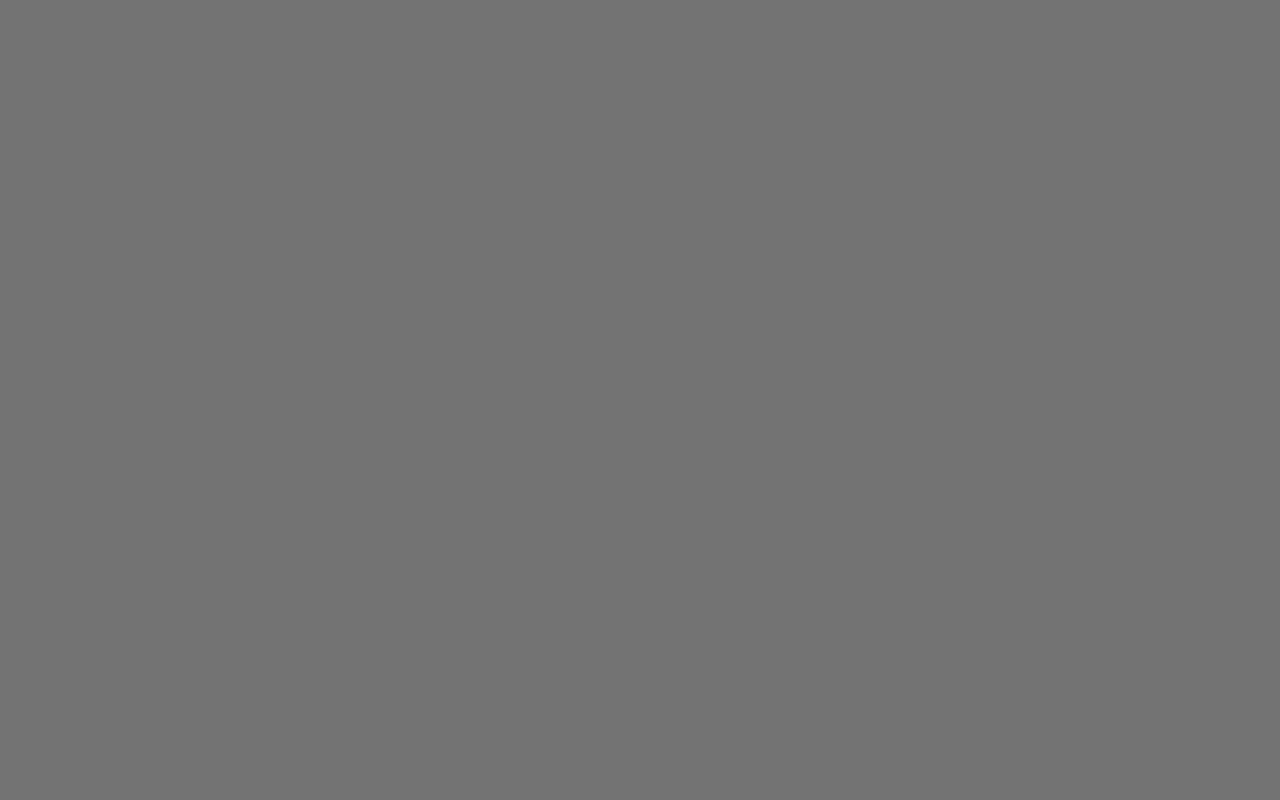
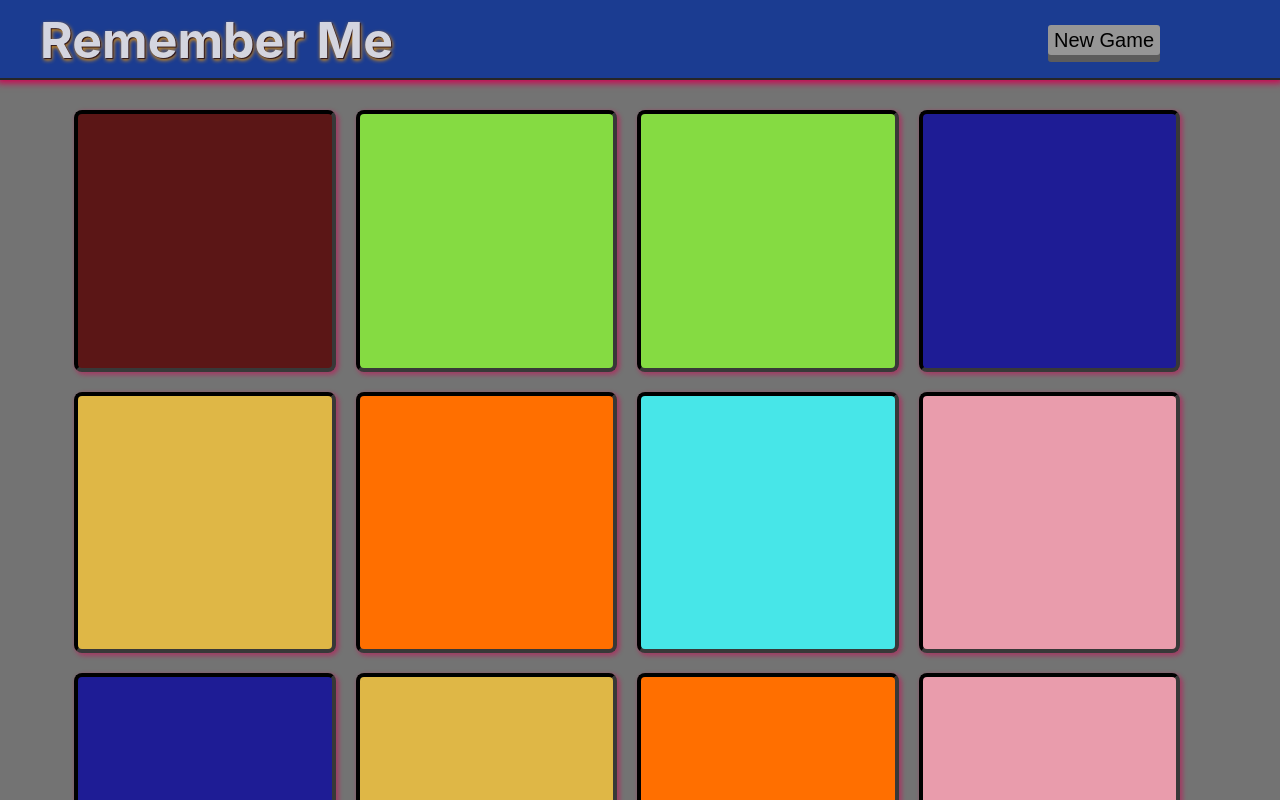
Before and after one commit to halFromIllinois/memory-game, a React (Create React App) app: page / in a window 1280 px wide. Both pictures are taken after a click on the button "START GAME". Shown: the top 800 px of the page. Built offline with nearby package versions, Linux system fonts and the light colour scheme.

Commit message:
game boxes and navbar built

```diff
--- a/public/index.html
+++ b/public/index.html
@@ -19,7 +19,7 @@
       work correctly both with client-side routing and a non-root public URL.
       Learn how to configure a non-root public URL by running `npm run build`.
     -->
-    <title>React App</title>
+    <title>Remember Me</title>
   </head>
   <body>
     <noscript>
--- a/src/components/App.js
+++ b/src/components/App.js
@@ -9,7 +9,8 @@ class App extends Component {
 
   static defaultProps = {
     colors: ["#ff6f00", "#47e6e8", "#6d2ca1", "#e99cac",
-            "#dfb746", "#85db42", "#1e1c95", "#5b1616"]
+            "#dfb746", "#85db42", "#1e1c95", "#5b1616"],
+    appTitle: "Remember Me"
   }
 
   constructor(props){
@@ -79,7 +80,8 @@ class App extends Component {
             <StartGame startGame={this.assignColors}/> :
             <Game
             colors={this.state.assignedColors}
-            newGame={this.assignColors}/>
+            newGame={this.assignColors}
+            appTitle={this.props.appTitle}/>
         }
       </div>
     );
--- /dev/null
+++ b/src/components/Box.js
@@ -0,0 +1,14 @@
+import React from 'react';
+import '../styles/Box.css'
+
+
+const Box = ({color, key}) => {
+  const id = `box${key}`;
+  const style = {backgroundColor: color}
+
+  return(
+    <div id={id} className="Box" style={style}></div>
+  )
+}
+
+export default Box;
--- a/src/components/Game.js
+++ b/src/components/Game.js
@@ -1,13 +1,60 @@
-import React from 'react';
+import React, { Component } from 'react';
 import NavBar from './NavBar';
+import '../styles/Game.css'
+import Box from './Box';
+import PropTypes from 'prop-types';
 
-const Game = ({colors, newGame}) => {
-  return(
-    <div className="Game">
-      <NavBar newGame={newGame}/>
-      {/*render boxes in a method above and return here*/}
-    </div>
-  )
-}
+// const Game = ({colors, newGame, appTitle}) => {
+//   const boxes = colors.map((col, i) => (
+//       <Box
+//       className="Box"
+//       key={i}
+//       color={col} />
+//   ));
+//   return(
+//     <div className="Game">
+//       <NavBar newGame={newGame} appTitle={appTitle}/>
+//       <div className="Game__container">
+//         <div className="Game__box-container">
+//           {boxes}
+//         </div>
+//       </div>
+//     </div>
+//   )
+// }
+//
+// export default Game;
+
+class Game extends Component {
+
+  static propTypes = {
+    colors: PropTypes.array,
+    newGame: PropTypes.func,
+    appTitle: PropTypes.string
+  }
+
+  render() {
+      const boxes = this.props.colors.map((col, i) => (
+          <Box
+          className="Box"
+          key={i}
+          color={col} />
+      ));
+      return(
+        <div className="Game">
+          <NavBar newGame={this.props.newGame}
+                  appTitle={this.props.appTitle}/>
+          <div className="Game__container">
+            <div className="Game__box-container">
+              {boxes}
+            </div>
+          </div>
+        </div>
+      )
+    }
+  }
+
+
+
 
 export default Game;
--- a/src/components/NavBar.js
+++ b/src/components/NavBar.js
@@ -1,8 +1,18 @@
 import React from 'react';
+import '../styles/NavBar.css'
 
-const NavBar = ({newGame}) => {
+const NavBar = ({newGame, appTitle}) => {
   return(
-    <div></div>
+    <div className="NavBar">
+      <h1 className="NavBar__title">{appTitle}</h1>
+      <button
+        onClick={newGame}
+        type="button"
+        className="button NavBar__new-game-button"
+        >
+          New Game
+        </button>
+    </div>
   )
 }
 
--- a/src/styles/App.css
+++ b/src/styles/App.css
@@ -2,4 +2,12 @@
   width: 100vw;
   height: 100vh;
   background-color: rgba(92,92,92,.86);
+  box-sizing: border-box;
 }
+
+html {
+  box-sizing: border-box;
+}
+*, *:before, *:after {
+  box-sizing: inherit;
+}
--- /dev/null
+++ b/src/styles/Box.css
@@ -0,0 +1,12 @@
+
+.Box{
+  /* background-color: #9d9d9d; */
+  margin: 10px;
+  border-radius: 8px;
+  border: inset 4px #383838;
+  box-shadow: 2px 2px 4px 1px rgba(210,0,82,.47);
+}
+
+.Box:hover{
+  cursor: pointer;
+}
--- /dev/null
+++ b/src/styles/Game.css
@@ -0,0 +1,20 @@
+.Game{
+  box-sizing: border-box;
+  position: absolute;
+}
+
+.Game__container{
+  width: 100vw;
+  display: flex;
+  flex-direction: row;
+  justify-content: center;
+}
+
+.Game__box-container{
+  width: 90vw;
+  position: absolute;
+  top: 100px;
+  display: grid;
+  grid-template-columns: 22vw 22vw 22vw 22vw;
+  grid-template-rows: 22vw 22vw 22vw 22vw;
+}
--- /dev/null
+++ b/src/styles/NavBar.css
@@ -0,0 +1,43 @@
+.NavBar{
+  position: fixed;
+  width: 100vw;
+  height: 80px;
+  display: flex;
+  flex-direction: row;
+  justify-content: space-between;
+  background-color: #1b3c91;
+  box-shadow: 0 0 7px 3px #d20052;
+  border-bottom: solid 2px #262626;
+}
+
+.NavBar__title{
+  margin: 10px 40px;
+  color: #d4d5df;
+  text-shadow: 1px 1px 1px #25101b,
+              1px 2px 4px #ffa100;
+  font-size: 50px;
+}
+
+.NavBar__new-game-button{
+  max-height: 30px;
+  margin: 25px 120px 0 0;
+  font-size: 20px;
+  /* padding: 20px; */
+  border: none;
+  background-color: #969696;
+  border-radius: 3px;
+  box-shadow: 0 7px 0 0 #5c5c5c;
+  transition: all 200ms ease-in-out;
+}
+.NavBar__new-game-button:hover{
+  box-shadow: 0 4px 0 0 #323131;
+  transform: translateY(3px);
+}
+.NavBar__new-game-button:active{
+  box-shadow: 0 1px 0 0 #323131;
+  transform: translateY(6px);
+  outline: none;
+}
+.NavBar__new-game-button:focus{
+  outline: none;
+}
--- a/src/styles/StartGame.css
+++ b/src/styles/StartGame.css
@@ -18,7 +18,6 @@
   font-size: 20px;
   padding: 20px;
   margin: 0 auto 200px;
-  /* transform: translateY(-200%); */
   border: none;
   background-color: #262626;
   border-radius: 3px;
@@ -26,11 +25,11 @@
   transition: all 200ms ease-in-out;
 }
 .StartGame__button:hover{
-  box-shadow: 0 4px 0 0 #323131;
+  box-shadow: 0 4px 0 0 #212121;
   transform: translateY(3px);
 }
 .StartGame__button:active{
-  box-shadow: 0 1px 0 0 #323131;
+  box-shadow: 0 1px 0 0 #212121;
   transform: translateY(6px);
   outline: none;
 }
```
